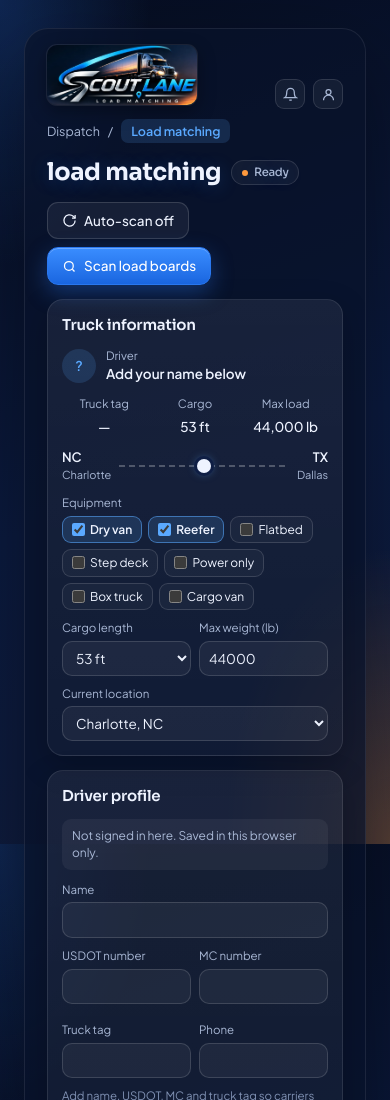
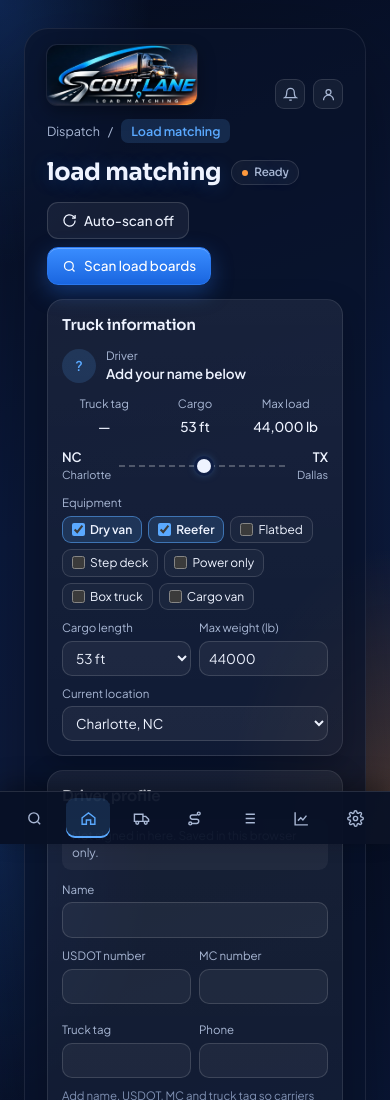
Before and after one commit to hmissaoui1970/scoutlane, a plain HTML site: page index.html in a window 390 px wide. Shown: the top 1100 px of the page. Drawn offline with Linux system fonts and the light colour scheme.

Commit message:
Add files via upload

```diff
--- a/index.html
+++ b/index.html
@@ -1,4 +1,5 @@
 <meta charset="utf-8">
+<meta name="viewport" content="width=device-width,initial-scale=1,viewport-fit=cover">
 <title>Scout Lane</title>
 <meta name="claude:viewport-fit-sides" content="cover">
 <link rel="preconnect" href="https://fonts.googleapis.com">
@@ -326,6 +327,21 @@ svg.map{background:rgba(255,255,255,.04)}
 .chk:has(input:checked){background:var(--green-soft);border-color:var(--green-line);color:var(--ink)}
 .head h1{text-shadow:0 2px 18px rgba(46,128,255,.25)}
 .mapwrap{min-width:0}
+/* nav: clickable rail, bottom tab bar on phones */
+.ri{cursor:pointer;transition:background-color .15s,color .15s}
+.ri:hover{background:rgba(255,255,255,.08);color:var(--ink)}
+.ri:focus-visible{outline:2px solid var(--green);outline-offset:2px}
+section.card,.hero{scroll-margin-top:14px}
+@media (max-width:980px){
+  .rail{display:flex;position:fixed;top:auto;left:0;right:0;bottom:0;height:auto;max-height:none;z-index:40;flex-direction:row;justify-content:space-around;align-items:center;gap:0;
+    padding:6px max(8px,env(safe-area-inset-right,0px)) calc(6px + env(safe-area-inset-bottom,0px)) max(8px,env(safe-area-inset-left,0px));
+    background:rgba(8,16,38,.94);border-right:0;border-top:1px solid rgba(255,255,255,.12);box-shadow:0 -8px 24px rgba(0,0,0,.35)}
+  .rail .logo,.rail .grow{display:none}
+  .ri{width:44px;height:40px}
+  .ri.on{box-shadow:inset 0 -2px 0 var(--green)}
+  .page{padding-bottom:calc(76px + env(safe-area-inset-bottom,0px))}
+  .toast{top:calc(12px + env(safe-area-inset-top,0px))}
+}
 .routegrid{grid-template-columns:minmax(0,.9fr) minmax(0,1.15fr)}
 @media (max-width:1150px){.routegrid{grid-template-columns:minmax(0,1fr)}}
 svg.map{display:block;width:100%;height:auto;border-radius:14px;border:1px solid rgba(90,169,255,.18);background:#091430;box-shadow:inset 0 0 40px rgba(0,0,0,.35)}
@@ -1074,6 +1090,32 @@ $("alertBtn").onclick=async()=>{
 };
 
 let deb;document.querySelectorAll(".col:first-child input, .col:first-child select").forEach(el=>{if(el.closest("#acct")||/^(p[A-Z]|carrierIn)/.test(el.id))return;el.addEventListener("input",()=>{clearTimeout(deb);deb=setTimeout(render,150);});});
+/* side bar / phone tab bar navigation */
+(function(){
+  const sec=el=>el&&(el.closest("section")||el);
+  const items=[
+    {label:"Search loads",target:()=>sec($("matchesCard")),after:()=>setTimeout(()=>{try{$("q").focus({preventScroll:true});}catch(e){}},400)},
+    {label:"Top",target:()=>null},
+    {label:"Truck and load build",target:()=>document.querySelector(".hero")},
+    {label:"Route plan",target:()=>sec($("route"))},
+    {label:"Upcoming loads",target:()=>sec($("upList"))},
+    {label:"Completed and earnings",target:()=>sec($("doneList"))},
+    {label:"Preferences",target:()=>sec($("lanes"))}
+  ];
+  const btns=[...document.querySelectorAll(".rail .ri")];let lockUntil=0;
+  btns.forEach((b,k)=>{const it=items[k];if(!it)return;
+    b.setAttribute("role","button");b.tabIndex=0;b.title=it.label;b.setAttribute("aria-label",it.label);
+    const go=()=>{lockUntil=Date.now()+1500;const t=it.target();if(t)t.scrollIntoView({behavior:"smooth",block:"start"});else window.scrollTo({top:0,behavior:"smooth"});setOn(k);if(it.after)it.after();};
+    b.addEventListener("click",go);b.addEventListener("keydown",e=>{if(e.key==="Enter"||e.key===" "){e.preventDefault();go();}});});
+  function setOn(k){btns.forEach((b,j)=>{b.classList.toggle("on",j===k);if(j===k)b.setAttribute("aria-current","true");else b.removeAttribute("aria-current");});}
+  let ticking=false;
+  window.addEventListener("scroll",()=>{if(ticking||Date.now()<lockUntil)return;ticking=true;requestAnimationFrame(()=>{ticking=false;
+    if(window.scrollY<80){setOn(1);return;}
+    const line=window.innerHeight*.35;let best=-1,bestTop=-Infinity;
+    items.forEach((it,k)=>{const t=it.target();if(!t)return;const top=t.getBoundingClientRect().top;if(top<=line&&top>bestTop){bestTop=top;best=k;}});
+    if(best>=0)setOn(best);});},{passive:true});
+  setOn(2);
+})();
 setView(view);
 fillProfileForm();renderCarriers();
 fullScan();
```
